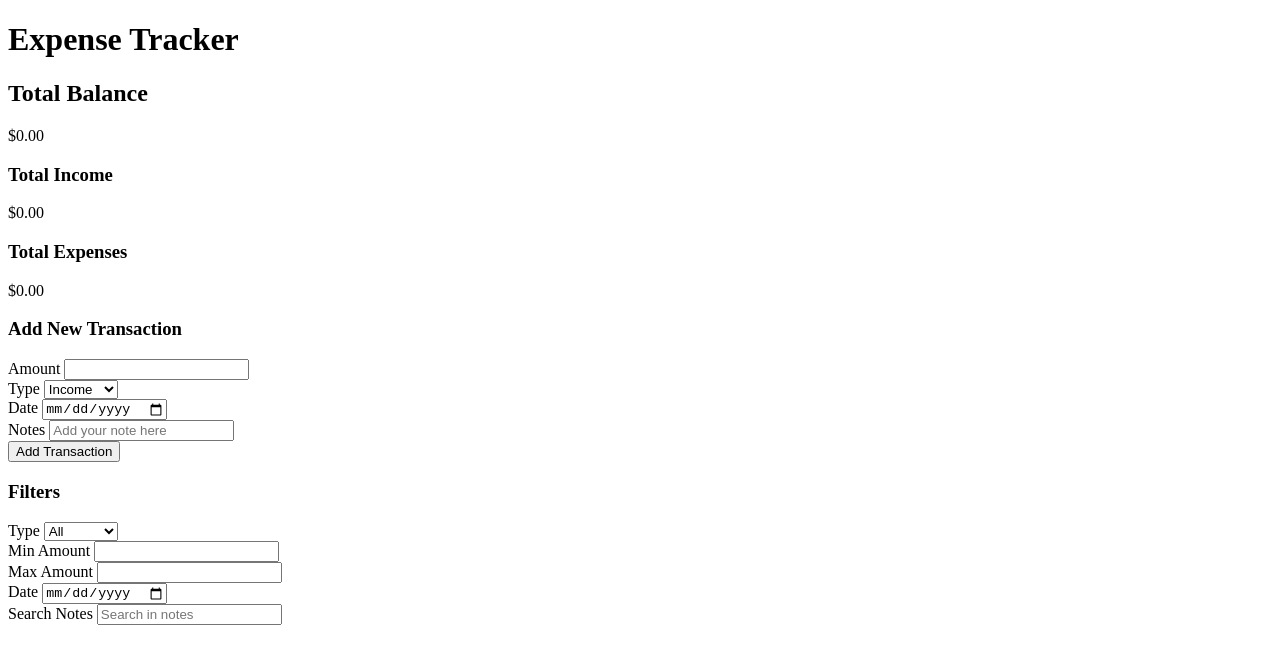
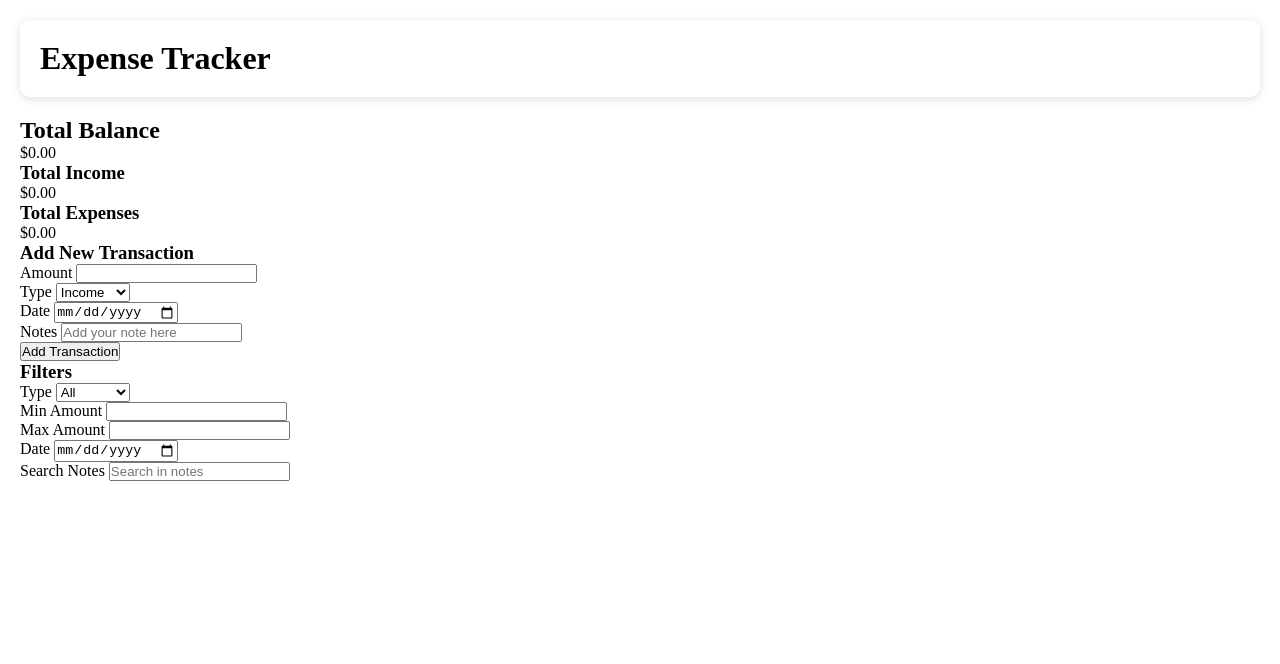
Before and after one commit to SalahHaddara/expense-tracker, a plain HTML site: page index.html in a window 1280 px wide. Drawn offline with Linux system fonts and the light colour scheme.

Commit message:
add header styles

```diff
--- a/index.html
+++ b/index.html
@@ -4,13 +4,14 @@
     <meta charset="UTF-8">
     <meta name="viewport" content="width=device-width, initial-scale=1.0">
     <title>Expense Tracker</title>
+    <link rel="stylesheet" href="styles/style.css">
 </head>
 <body>
+<header>
+    <h1>Expense Tracker</h1>
+</header>
+
 <main class="container">
-    <header class="header">
-        <h1>Expense Tracker</h1>
-    </header>
-
     <div class="balance-card">
         <div>
             <h2>Total Balance</h2>
--- /dev/null
+++ b/styles/style.css
@@ -0,0 +1,15 @@
+* {
+    margin: 0;
+    padding: 0;
+}
+
+body {
+    padding: 20px;
+}
+
+header {
+    padding: 20px;
+    border-radius: 10px;
+    box-shadow: 0 2px 10px rgba(0, 0, 0, 0.13);
+    margin-bottom: 20px;
+}
```
